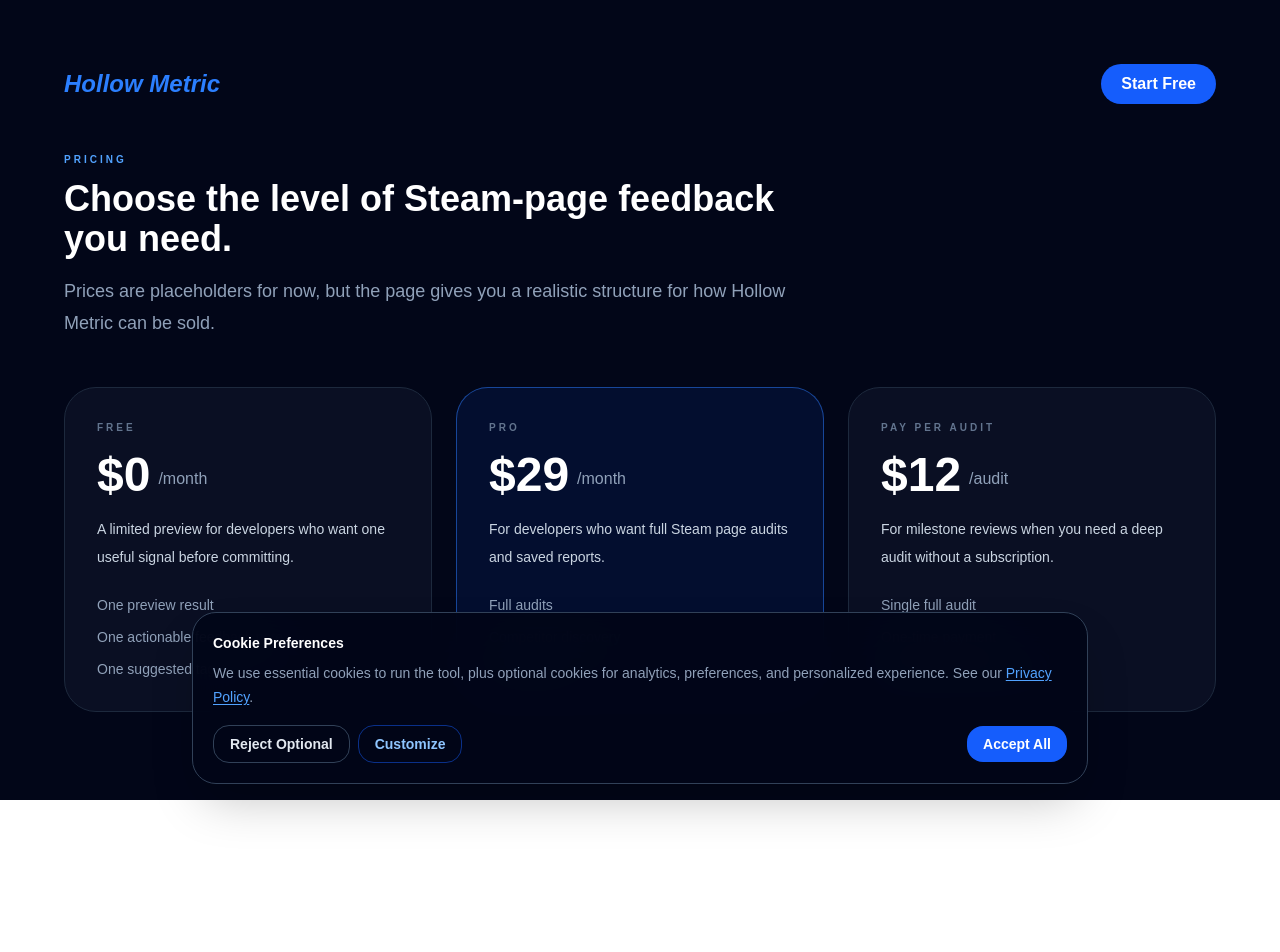
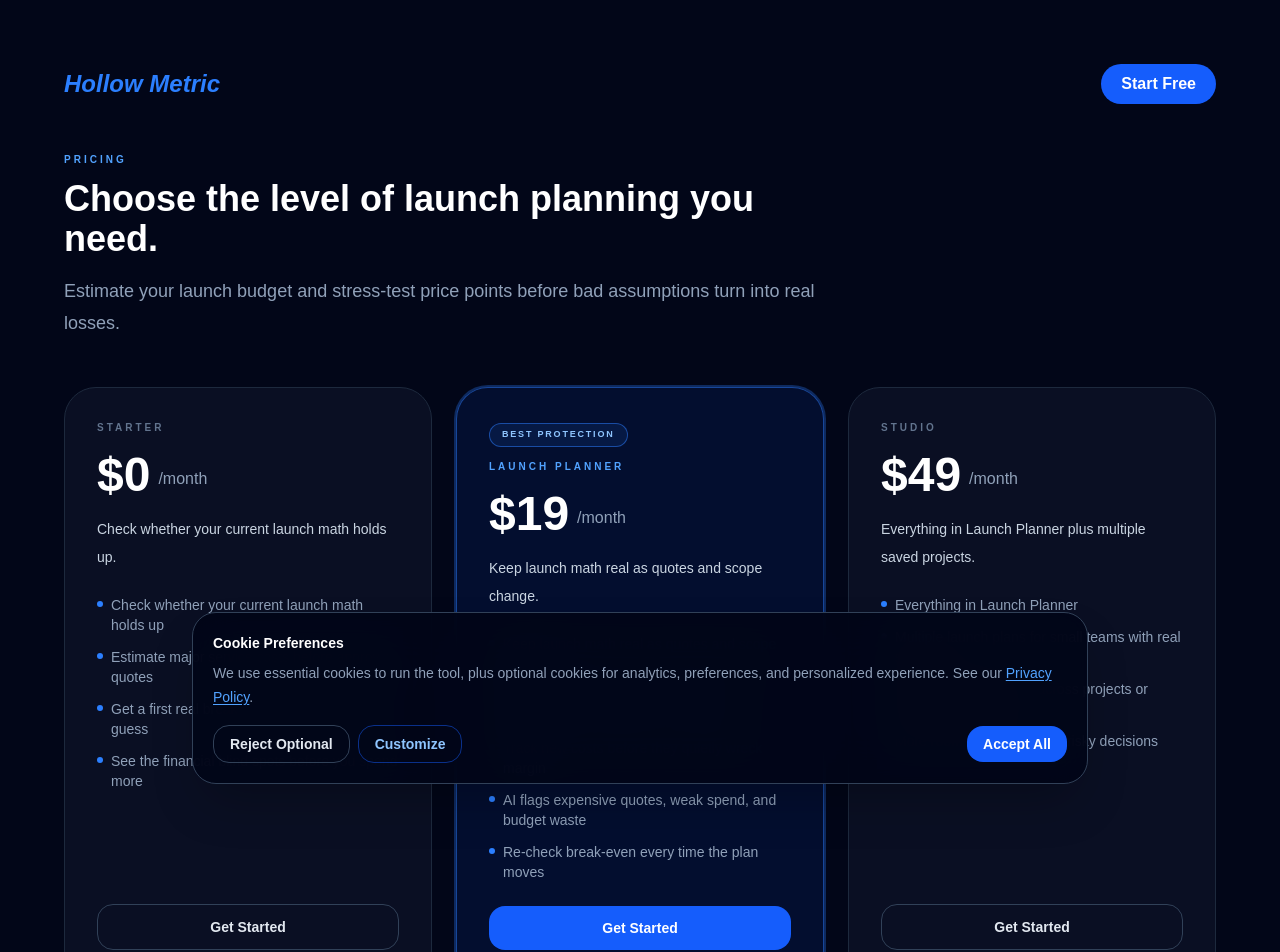
Before and after one commit to crimsoncloudgames/hollow-metric, a Next.js app: page /pricing in a window 1280 px wide. Shown: the top 952 px of the page. Before the commit the page ends 800 px from the top, so only its background shows below. Built offline with nearby package versions, Linux system fonts and the light colour scheme.

Commit message:
fixed the login and sign up issues as well as the resources page

```diff
--- a/app/landing/page.tsx
+++ b/app/landing/page.tsx
@@ -163,14 +163,14 @@
           <nav className="hidden items-center gap-6 text-sm text-slate-300 md:flex">
             <Link href="/pricing" className="transition hover:text-blue-400">Pricing</Link>
             <Link href="/resources" className="transition hover:text-blue-400">Resources</Link>
-            <Link href="/login?next=%2Fdashboard" className="transition hover:text-blue-400">Login</Link>
-            <Link href="/signup?next=%2Fdashboard" className="rounded-full bg-blue-600 px-5 py-2 font-semibold text-white transition hover:bg-blue-500">
+            <Link href="/login" className="transition hover:text-blue-400">Login</Link>
+            <Link href="/signup" className="rounded-full bg-blue-600 px-5 py-2 font-semibold text-white transition hover:bg-blue-500">
               Sign Up
             </Link>
           </nav>
           <div className="flex items-center gap-2 md:hidden">
-            <Link href="/login?next=%2Fdashboard" className="text-sm font-semibold text-slate-200">Login</Link>
-            <Link href="/signup?next=%2Fdashboard" className="rounded-full border border-blue-500 px-4 py-2 text-sm font-semibold text-blue-300">
+            <Link href="/login" className="text-sm font-semibold text-slate-200">Login</Link>
+            <Link href="/signup" className="rounded-full border border-blue-500 px-4 py-2 text-sm font-semibold text-blue-300">
               Sign Up
             </Link>
           </div>
@@ -189,7 +189,7 @@
 
           <div className="mx-auto mt-10 flex max-w-2xl flex-col items-center justify-center gap-3 sm:flex-row">
             <Link
-              href="/signup?next=%2Fdashboard%2Fbudgeter"
+              href="/signup"
               className="inline-flex w-full items-center justify-center rounded-2xl bg-blue-600 px-7 py-4 text-sm font-bold text-white transition hover:bg-blue-500 sm:w-auto"
             >
               Build Your Launch Budget
@@ -373,7 +373,7 @@
                   Check your launch plan before the expensive decisions are already made.
                 </p>
                 <Link
-                  href="/signup?next=%2Fdashboard%2Fbudgeter"
+                  href="/signup"
                   className="inline-block rounded-full bg-blue-600 px-6 py-3 text-sm font-bold text-white transition hover:bg-blue-500"
                 >
                   Stress-Test Your Launch Math
@@ -473,7 +473,7 @@
             </p>
             <div className="mt-8 flex flex-col items-center gap-3 sm:flex-row sm:justify-center">
               <Link
-                href="/signup?next=%2Fdashboard%2Fbudgeter"
+                href="/signup"
                 className="rounded-full bg-blue-600 px-8 py-3 font-bold text-white transition hover:bg-blue-500"
               >
                 Build Your Launch Budget
@@ -508,8 +508,8 @@
               <div className="space-y-2">
                 <p><Link href="/pricing" className="transition hover:text-blue-400">Pricing</Link></p>
                 <p><Link href="/resources" className="transition hover:text-blue-400">Resources</Link></p>
-                <p><Link href="/login?next=%2Fdashboard" className="transition hover:text-blue-400">Login</Link></p>
-                <p><Link href="/signup?next=%2Fdashboard" className="transition hover:text-blue-400">Sign Up</Link></p>
+                <p><Link href="/login" className="transition hover:text-blue-400">Login</Link></p>
+                <p><Link href="/signup" className="transition hover:text-blue-400">Sign Up</Link></p>
               </div>
             </div>
             <div>
--- a/app/pricing/page.tsx
+++ b/app/pricing/page.tsx
@@ -2,26 +2,42 @@
 
 const plans = [
   {
-    name: "Free",
+    name: "Starter",
     price: "$0",
     cadence: "/month",
-    description: "A limited preview for developers who want one useful signal before committing.",
-    features: ["One preview result", "One actionable feedback note", "One suggested tag"],
+    description: "Check whether your current launch math holds up.",
+    features: [
+      "Check whether your current launch math holds up",
+      "Estimate major service costs before approving quotes",
+      "Get a first real break-even target instead of a guess",
+      "See the financial blind spots before you spend more",
+    ],
   },
   {
-    name: "Pro",
-    price: "$29",
+    name: "Launch Planner",
+    price: "$19",
     cadence: "/month",
-    description: "For developers who want full Steam page audits and saved reports.",
-    features: ["Full audits", "Competitor discovery", "Saved reports"],
+    description: "Keep launch math real as quotes and scope change.",
+    features: [
+      "Keep launch math real as quotes and scope change",
+      "Stress-test multiple price points before you commit",
+      "Track new costs before they quietly wreck margin",
+      "AI flags expensive quotes, weak spend, and budget waste",
+      "Re-check break-even every time the plan moves",
+    ],
     featured: true,
   },
   {
-    name: "Pay Per Audit",
-    price: "$12",
-    cadence: "/audit",
-    description: "For milestone reviews when you need a deep audit without a subscription.",
-    features: ["Single full audit", "One-time payment", "Actionable report output"],
+    name: "Studio",
+    price: "$49",
+    cadence: "/month",
+    description: "Everything in Launch Planner plus multiple saved projects.",
+    features: [
+      "Everything in Launch Planner",
+      "Multiple launch plans for small teams with real spend",
+      "Scenario comparisons across projects or release windows",
+      "More room to pressure test risky decisions",
+    ],
   },
 ];
 
@@ -31,13 +47,13 @@
       <div className="mx-auto max-w-6xl">
         <div className="mb-12 flex items-center justify-between">
           <Link href="/landing" className="text-2xl font-black italic text-blue-500">Hollow Metric</Link>
-          <Link href="/signup?next=%2Fdashboard" className="rounded-full bg-blue-600 px-5 py-2 font-semibold text-white transition hover:bg-blue-500">Start Free</Link>
+          <Link href="/signup" className="rounded-full bg-blue-600 px-5 py-2 font-semibold text-white transition hover:bg-blue-500">Start Free</Link>
         </div>
 
         <div className="mb-12 max-w-3xl">
           <p className="mb-3 text-[10px] font-black uppercase tracking-[0.3em] text-blue-400">Pricing</p>
-          <h1 className="mb-4 text-4xl font-black text-white">Choose the level of Steam-page feedback you need.</h1>
-          <p className="text-lg leading-8 text-slate-400">Prices are placeholders for now, but the page gives you a realistic structure for how Hollow Metric can be sold.</p>
+          <h1 className="mb-4 text-4xl font-black text-white">Choose the level of launch planning you need.</h1>
+          <p className="text-lg leading-8 text-slate-400">Estimate your launch budget and stress-test price points before bad assumptions turn into real losses.</p>
         </div>
 
         <div className="grid gap-6 lg:grid-cols-3">
@@ -45,21 +61,42 @@
             <article
               key={plan.name}
               className={[
-                "rounded-[2rem] border p-8",
-                plan.featured ? "border-blue-500/50 bg-blue-600/10" : "border-slate-800 bg-slate-900/60",
+                "rounded-[2rem] border p-8 flex flex-col",
+                plan.featured ? "border-blue-500/50 bg-blue-600/10 ring-2 ring-blue-500/30" : "border-slate-800 bg-slate-900/60",
               ].join(" ")}
             >
-              <p className="text-[10px] font-black uppercase tracking-[0.3em] text-slate-500">{plan.name}</p>
-              <div className="mt-4 flex items-end gap-2">
-                <span className="text-5xl font-black text-white">{plan.price}</span>
-                <span className="pb-2 text-slate-400">{plan.cadence}</span>
+              <div>
+                {plan.featured && (
+                  <div className="mb-3 inline-flex rounded-full border border-blue-500/50 bg-blue-500/10 px-3 py-1 text-[9px] font-black uppercase tracking-[0.2em] text-blue-300">
+                    Best Protection
+                  </div>
+                )}
+                <p className={["text-[10px] font-black uppercase tracking-[0.3em]", plan.featured ? "text-blue-400" : "text-slate-500"].join(" ")}>{plan.name}</p>
+                <div className="mt-4 flex items-end gap-2">
+                  <span className="text-5xl font-black text-white">{plan.price}</span>
+                  <span className="pb-2 text-slate-400">{plan.cadence}</span>
+                </div>
+                <p className="mt-4 text-sm leading-7 text-slate-300">{plan.description}</p>
               </div>
-              <p className="mt-4 text-sm leading-7 text-slate-300">{plan.description}</p>
-              <div className="mt-6 space-y-3 text-sm text-slate-400">
+              <div className="mt-6 flex-1 space-y-3">
                 {plan.features.map((feature) => (
-                  <p key={feature}>{feature}</p>
+                  <div key={feature} className="flex items-start gap-2 text-sm text-slate-400">
+                    <span className="mt-1.5 h-1.5 w-1.5 shrink-0 rounded-full bg-blue-500" />
+                    <span>{feature}</span>
+                  </div>
                 ))}
               </div>
+              <Link
+                href="/signup"
+                className={[
+                  "mt-6 rounded-2xl px-5 py-3 text-center text-sm font-semibold transition",
+                  plan.featured
+                    ? "bg-blue-600 text-white hover:bg-blue-500"
+                    : "border border-slate-700 text-slate-200 hover:border-blue-500 hover:text-blue-300",
+                ].join(" ")}
+              >
+                Get Started
+              </Link>
             </article>
           ))}
         </div>
--- a/proxy.ts
+++ b/proxy.ts
@@ -20,7 +20,11 @@
 
   const pathname = request.nextUrl.pathname;
   const isDashboardRoute = pathname.startsWith("/dashboard");
-  const isAuthRoute = pathname === "/login" || pathname === "/signup";
+  const isAuthCallbackRoute = pathname.startsWith("/auth/");
+
+  if (isAuthCallbackRoute) {
+    return NextResponse.redirect(new URL("/landing", request.url));
+  }
 
   const {
     data: { user },
@@ -30,11 +34,6 @@
     const loginUrl = new URL("/login", request.url);
     loginUrl.searchParams.set("next", `${pathname}${request.nextUrl.search}`);
     return NextResponse.redirect(loginUrl);
-  }
-
-  if (user && isAuthRoute) {
-    const redirectPath = getSafeRedirectPath(request.nextUrl.searchParams.get("next"));
-    return NextResponse.redirect(new URL(redirectPath, request.url));
   }
 
   supabaseResponse.cookies.set(COOKIE_NAMES.authState, user ? "signed-in" : "guest", {
```
Also changed, not shown: app/resources/page.tsx (+40 -10 lines).
